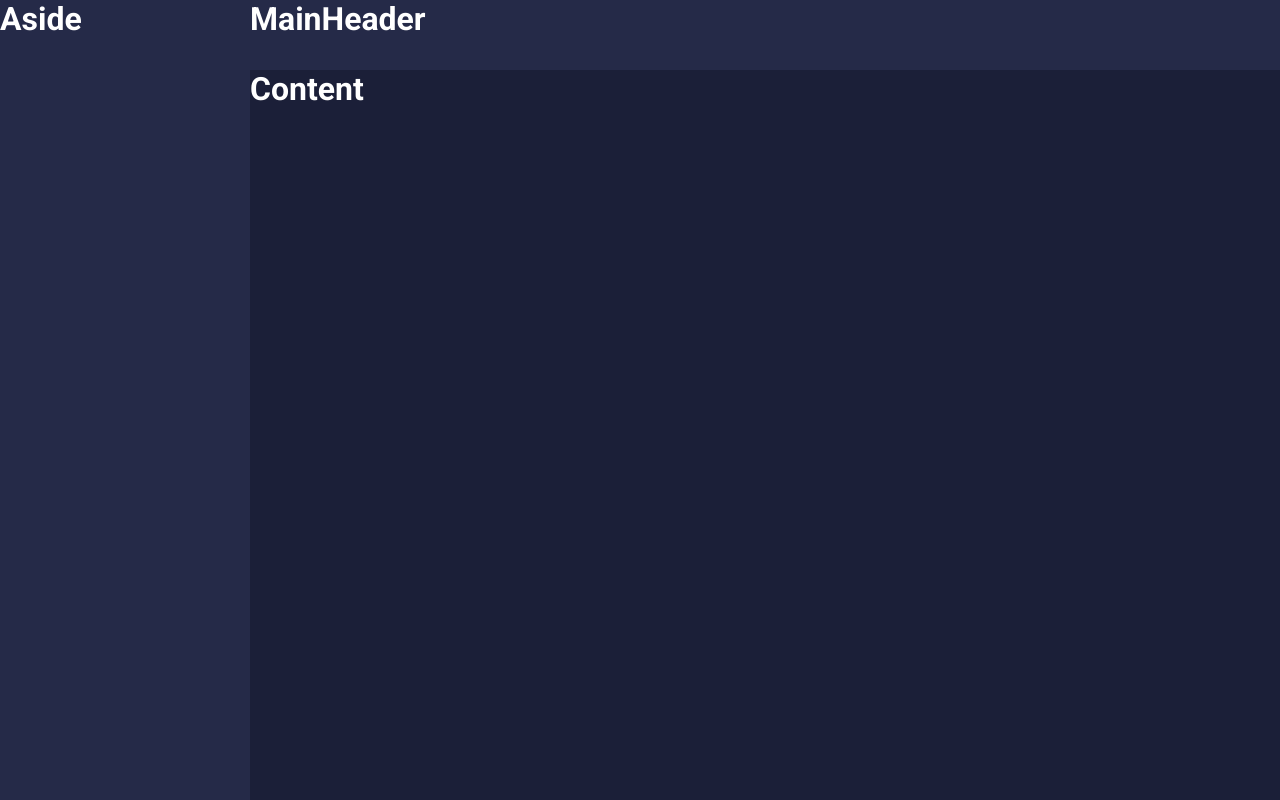
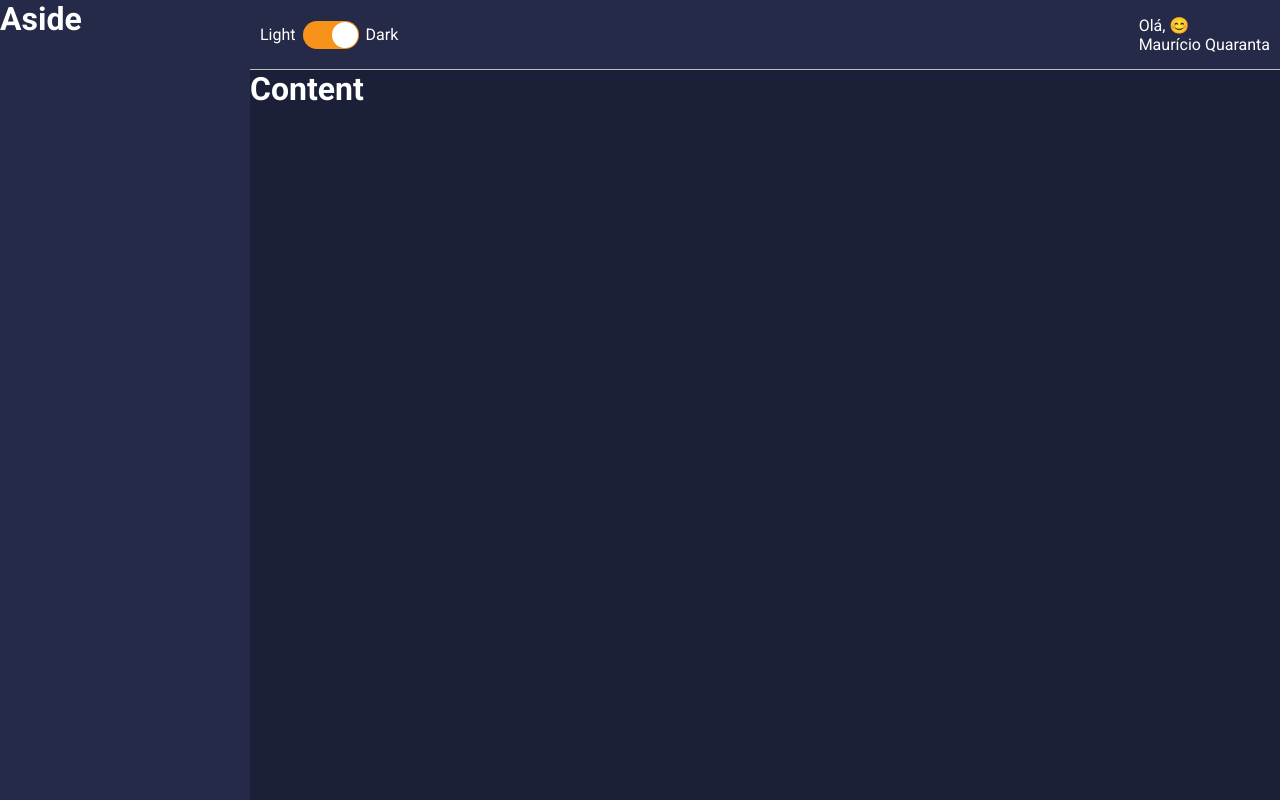
Before and after one commit to mauricioqvp/DashBoard, a React (Create React App) app in the folder minha-carteira/: page / in a window 1280 px wide. Built offline with nearby package versions, Linux system fonts and the light colour scheme.

Commit message:
MainHeader visual ok

```diff
--- a/minha-carteira/package.json
+++ b/minha-carteira/package.json
@@ -14,6 +14,7 @@
     "react": "^17.0.2",
     "react-dom": "^17.0.2",
     "react-scripts": "5.0.0",
+    "react-switch": "^6.0.0",
     "styled-components": "^5.3.3",
     "typescript": "^4.6.2",
     "web-vitals": "^2.1.4"
--- a/minha-carteira/src/components/MainHeader/index.tsx
+++ b/minha-carteira/src/components/MainHeader/index.tsx
@@ -1,10 +1,26 @@
-import React from 'react';
-import { Container } from './styles';
+import React, { useMemo } from 'react';
+import Toggle from '../Toggle';
+import { Container, Profile, Welcome, UserName } from './styles';
+
+
+import emojis from '../../utils/emojs';
 
 const MainHeader: React.FC = () => {
+
+    const emoji = useMemo(() => {
+
+        const indice = Math.floor(Math.random()* emojis.length);
+        return emojis[indice];
+    },[]);
+
     return (
         <Container>
-            <h1>MainHeader</h1>
+            <Toggle />
+
+            <Profile>
+                <Welcome>Olá, {emoji} </Welcome>
+                <UserName>Maurício Quaranta</UserName>
+            </Profile>
         </Container>
     );
 }
--- a/minha-carteira/src/components/MainHeader/styles.ts
+++ b/minha-carteira/src/components/MainHeader/styles.ts
@@ -2,6 +2,21 @@
 
 export const Container = styled.div`
     grid-area: MH;
+
+    background-color: ${props => props.theme.colors.secondary};
+    display: flex;
+    justify-content: space-between;
+    align-items: center;
+
+    padding: 0 10px;
+
+    border-bottom: 1px solid ${props => props.theme.colors.gray};
+`;
+
+export const Profile = styled.div`
     color: ${props => props.theme.colors.white};
-    background-color: ${props => props.theme.colors.secondary};
 `;
+
+export const Welcome = styled.div``;
+
+export const UserName = styled.div``;
--- /dev/null
+++ b/minha-carteira/src/components/Toggle/index.tsx
@@ -0,0 +1,22 @@
+import React from 'react';
+
+import {
+    Container,
+    ToggleLabel,
+    ToggleSelector
+} from './styles';
+
+const Toggle: React.FC = () => (
+    <Container>
+        <ToggleLabel>Light</ToggleLabel>
+        <ToggleSelector
+            checked
+            uncheckedIcon={false}
+            checkedIcon={false}
+            onChange={() => console.log('mudou')}
+        />
+        <ToggleLabel>Dark</ToggleLabel>
+    </Container>
+);
+
+export default Toggle;
--- /dev/null
+++ b/minha-carteira/src/components/Toggle/styles.ts
@@ -0,0 +1,19 @@
+import styled from 'styled-components';
+import Switch, { ReactSwitchProps } from 'react-switch';
+
+export const Container = styled.div`
+    display: flex;
+    align-items: center;
+`;
+
+export const ToggleLabel = styled.div`
+    color: ${props => props.theme.colors.white};
+`;
+
+export const ToggleSelector = styled(Switch).attrs<ReactSwitchProps>(
+    ({ theme}) => ({
+        onColor: theme.colors.info,
+        offColor: theme.colors.warning
+    }))<ReactSwitchProps>`
+    margin: 0 7px;
+`;
--- /dev/null
+++ b/minha-carteira/src/utils/emojs.ts
@@ -0,0 +1,3 @@
+export default  ['🗿','🤩','😍','😎','🤑','😊','😄'];
+
+//** tive que alterar aqui colocar const x 11:39 aula 12
```
Also changed, not shown: 1 other file (tests, documents, lock files or other folders).
